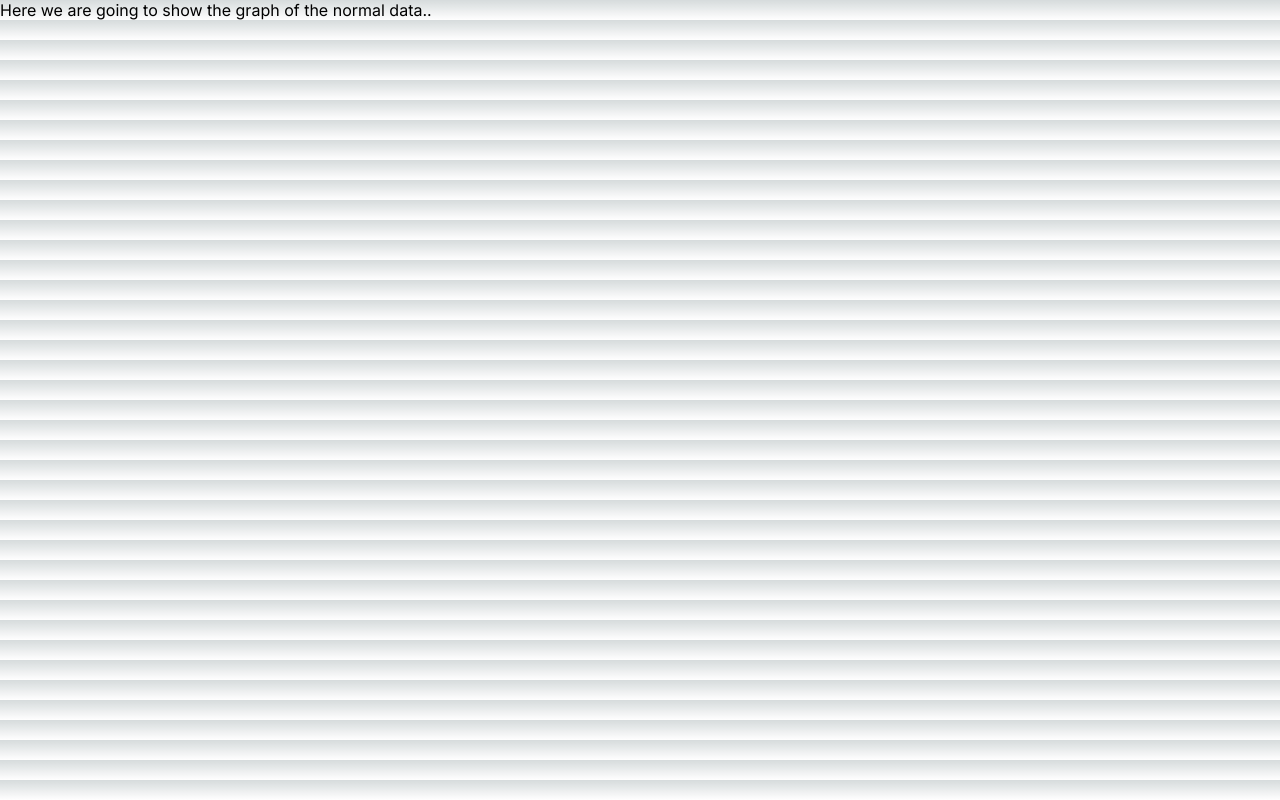
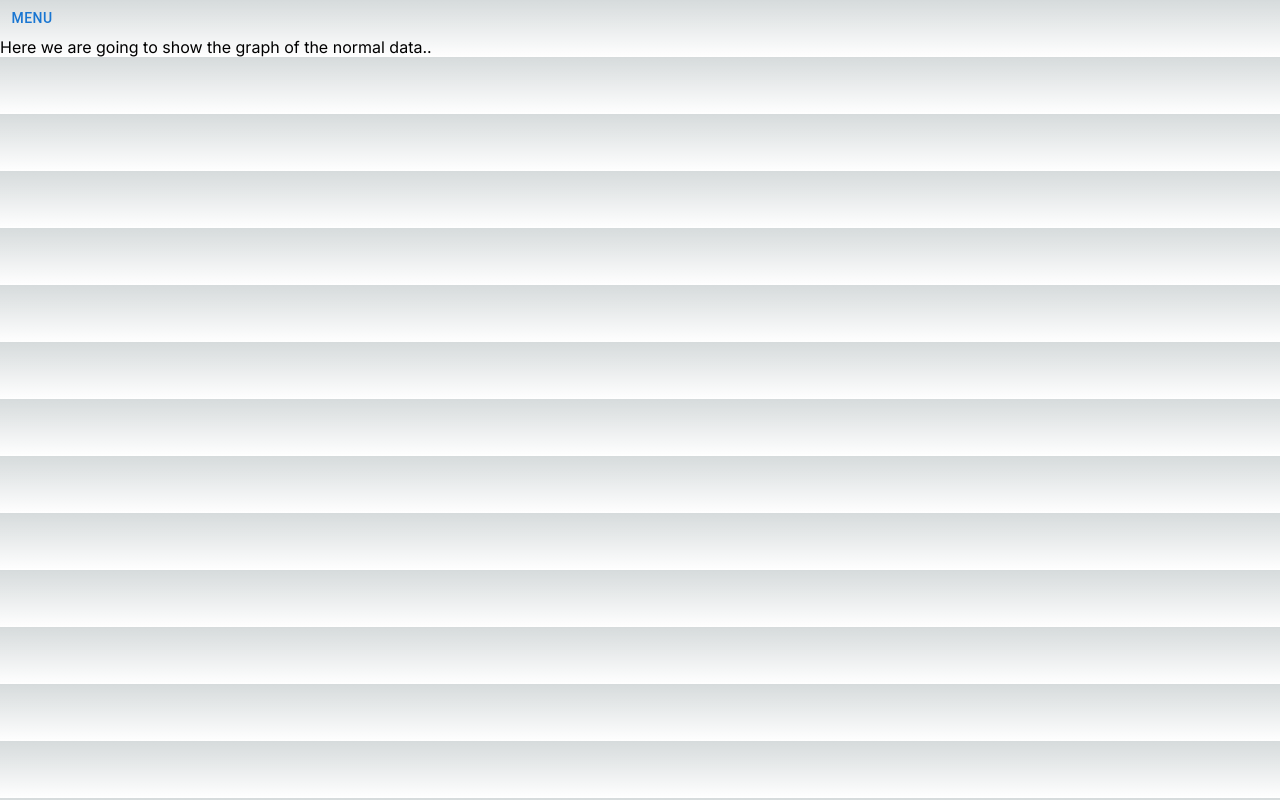
Before and after one commit to bendandoSolo/TypingProgressFrontEnd, a Next.js app: page /normal in a window 1280 px wide. Built offline with nearby package versions, Linux system fonts and the light colour scheme.

Commit message:
menu added to each page

```diff
--- /dev/null
+++ b/app/_components/Menu.tsx
@@ -0,0 +1,46 @@
+'use client';
+
+import * as React from 'react';
+import Button from '@mui/material/Button';
+import Menu from '@mui/material/Menu';
+import MenuItem from '@mui/material/MenuItem';
+import Link from 'next/link';
+
+export default function BasicMenu() {
+  const [anchorEl, setAnchorEl] = React.useState<null | HTMLElement>(null);
+  const open = Boolean(anchorEl);
+  const handleClick = (event: React.MouseEvent<HTMLButtonElement>) => {
+    setAnchorEl(event.currentTarget);
+  };
+  const handleClose = () => {
+    setAnchorEl(null);
+  };
+
+  return (
+    <div>
+      <Button
+        id="basic-button"
+        aria-controls={open ? 'basic-menu' : undefined}
+        aria-haspopup="true"
+        aria-expanded={open ? 'true' : undefined}
+        onClick={handleClick}
+      >
+        Menu
+      </Button>
+      <Menu
+        id="basic-menu"
+        anchorEl={anchorEl}
+        open={open}
+        onClose={handleClose}
+        MenuListProps={{
+          'aria-labelledby': 'basic-button',
+        }}
+      >
+        <MenuItem onClick={handleClose}><Link href="/">Home </Link></MenuItem>
+        <MenuItem onClick={handleClose}><Link href="/normal">Normal </Link></MenuItem>
+        {/* <MenuItem onClick={handleClose}>My account</MenuItem>
+        <MenuItem onClick={handleClose}>Logout</MenuItem> */}
+      </Menu>
+    </div>
+  );
+}
--- a/app/layout.tsx
+++ b/app/layout.tsx
@@ -3,6 +3,8 @@ import { Inter } from "next/font/google";
 import "./globals.css";
 
 const inter = Inter({ subsets: ["latin"] });
+
+import BasicMenu from "./_components/Menu";
 
 export const metadata: Metadata = {
   title: "Create Next App",
@@ -16,7 +18,10 @@ export default function RootLayout({
 }>) {
   return (
     <html lang="en">
-      <body className={inter.className}>{children}</body>
+      <body className={inter.className}>
+        <BasicMenu />
+        {children}
+        </body>
     </html>
   );
 }
--- a/app/page.tsx
+++ b/app/page.tsx
@@ -20,6 +20,7 @@ export default function Home() {
   };
 
   return (
+    <>
     <main className={styles.main}>
        <ul>
           <li>use MUI</li>
@@ -45,5 +46,6 @@ export default function Home() {
         </ul>
       </div>
     </main>
+    </>
   );
 }
```
